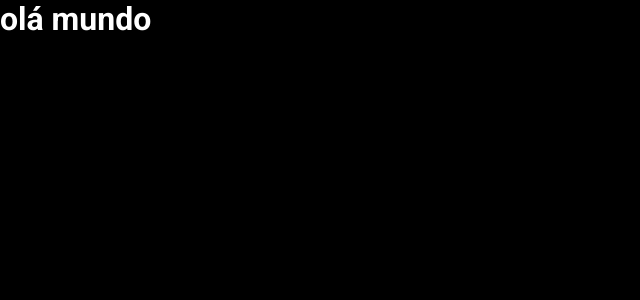
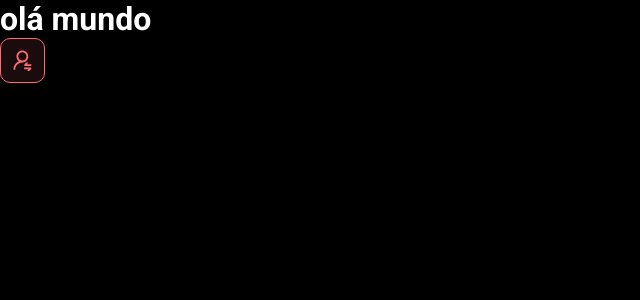
Before and after one commit to MariaMarianaCagnoni/dsmeta, a React (Vite) app in the folder frontend/: page / in a window 1280 px wide. Shown: the top 300 px of the page, without its empty margins (0-640 px from the left). Built offline with nearby package versions, Linux system fonts and the light colour scheme.

Commit message:
First Component

```diff
--- a/frontend/index.html
+++ b/frontend/index.html
@@ -1,13 +1,16 @@
 <!DOCTYPE html>
 <html lang="en">
+
 <head>
   <meta charset="UTF-8" />
   <link rel="icon" type="image/svg+xml" href="/vite.svg" />
   <meta name="viewport" content="width=device-width, initial-scale=1.0" />
   <title>Vite + React + TS</title>
 </head>
+
 <body>
   <div id="root"></div>
   <script type="module" src="/src/main.tsx"></script>
 </body>
+
 </html>
--- a/frontend/src/App.tsx
+++ b/frontend/src/App.tsx
@@ -1,8 +1,13 @@
+import NotificationButton from "./components/NotificationButton"
 
 
 function App() {
-  return(
-    <h1>olá mundo</h1>)
+  return (
+    <>
+      <h1> olá mundo</h1>
+      <NotificationButton />
+    </>
+  )
 }
 
 export default App
--- /dev/null
+++ b/frontend/src/components/NotificationButton/index.tsx
@@ -0,0 +1,12 @@
+import icon from '../../assets/img/notification-icon.svg'
+import './styles.css'
+
+function NotificationButton() {
+    return (
+        <div className="dsmeta-red-btn">
+            <img src={icon}alt="Notificar" />
+        </div>
+    )
+}
+
+export default NotificationButton
--- /dev/null
+++ b/frontend/src/components/NotificationButton/styles.css
@@ -0,0 +1,15 @@
+.dsmeta-red-btn {
+    height: 45px;
+    width: 45px;
+    background: rgba(255, 107, 114, 0.1);
+    border: 1px solid #ff6b72;
+    border-radius: 10px;
+    display: flex;
+    align-items: center;
+    justify-content: center;
+    cursor: pointer;
+  }
+
+  .dsmeta-red-btn img {
+      width: 19px;
+  }
```
Also changed, not shown: frontend/src/assets/img/notification-icon.svg (added), frontend/src/index.css (line endings or trailing spaces). Lines whose indentation alone changed are shown as unchanged.
